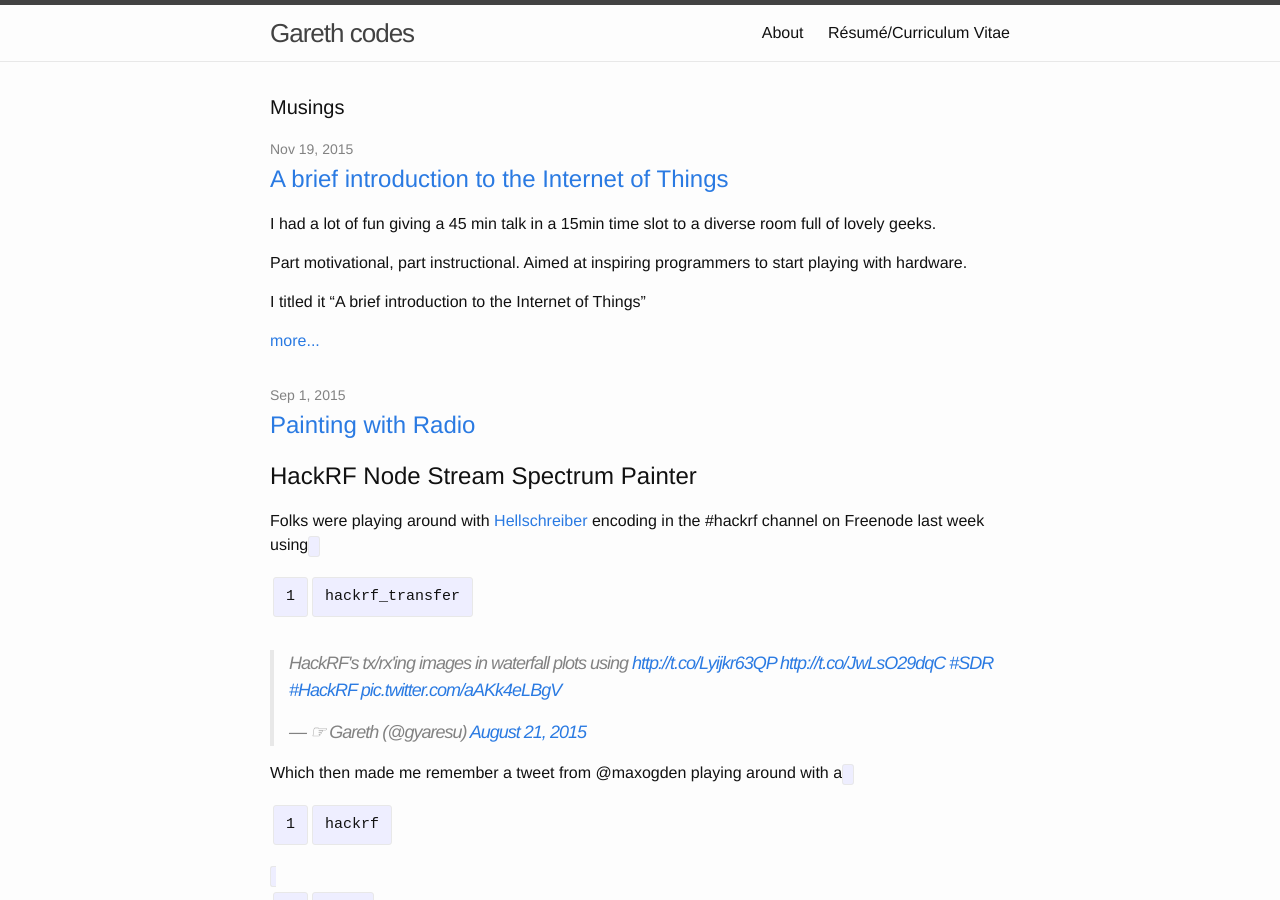
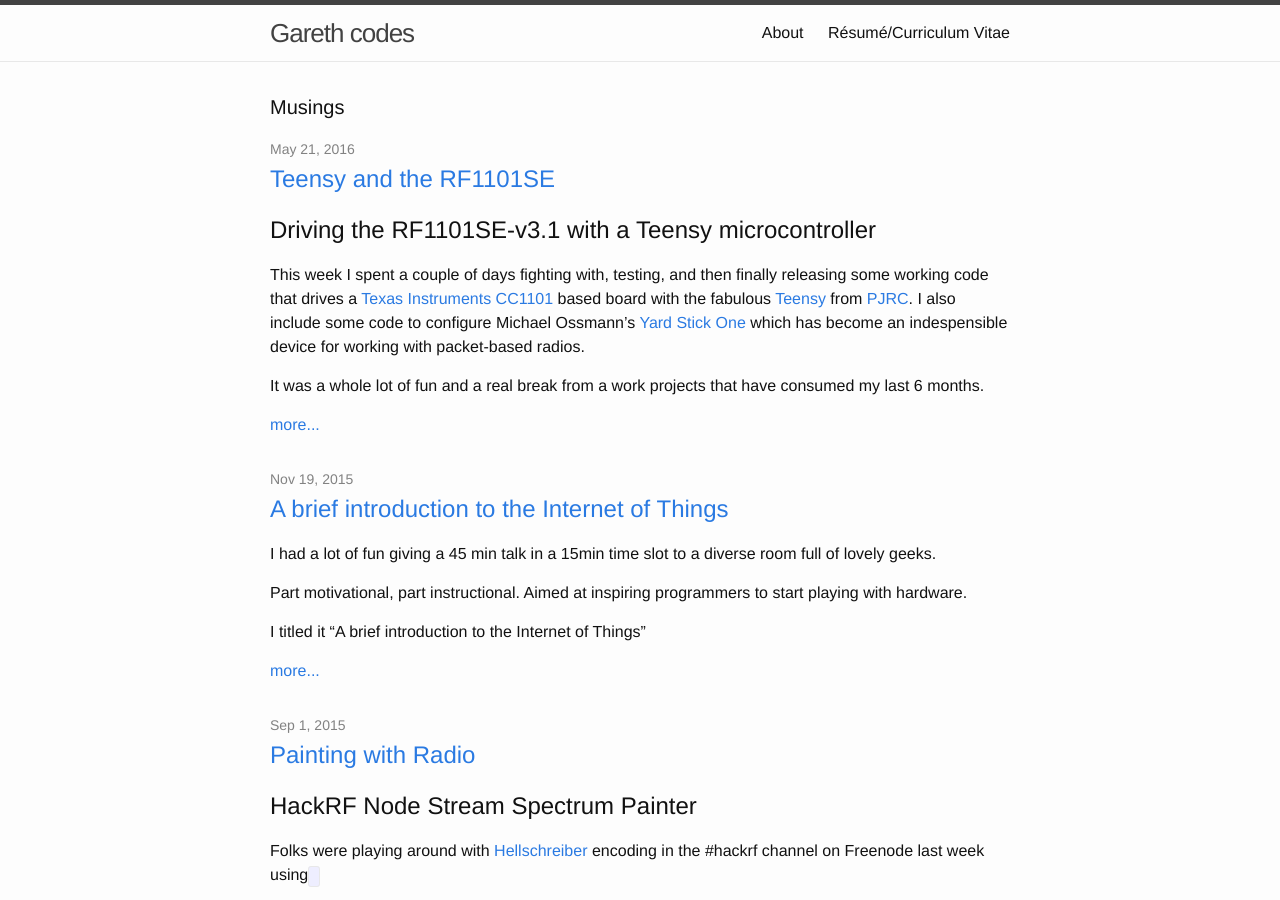
Before and after one commit to gyaresu/gareth.codes, a Jekyll site: the page built from index.html, in a window 1280 px wide and 900 px high. Built offline with Jekyll 4.4.1, drawn with Linux system fonts in a browser that asks for light colours; comment, search, counter and statistics services are not loaded.

Commit message:
updated cv page

```diff
--- /dev/null
+++ b/_posts/2016-05-21-teensy-rf1101se.markdown
@@ -0,0 +1,44 @@
+---
+layout: post
+title:  "Teensy and the RF1101SE"
+date:   2016-05-21 09:11:00
+categories: hacking, technology, sdr
+published: true
+tags: technology, programming, sdr, cc11xx
+---
+
+## Driving the RF1101SE-v3.1 with a Teensy microcontroller
+
+This week I spent a couple of days fighting with, testing, and then finally releasing some working code that drives a [Texas Instruments CC1101][cc1101] based board with the fabulous [Teensy][teensy] from [PJRC][pjrc]. I also include some code to configure Michael Ossmann's [Yard Stick One][ys1] which has become an indespensible device for working with packet-based radios.
+
+It was a whole lot of fun and a real break from a work projects that have consumed my last 6 months.
+
+<!--more-->
+
+The RF1101SE is a generic [Texas Instruments CC1101][cc1101] based board with capacitors and parts limiting the effective frequency range to 433MHz.
+
+![Saleae connected to the RF1101SE-V3.1][rf1101]
+
+If you want to get a Teensy then the best place to source one is while ordering Open Source Hardware circuit boards from [OSHPark.com][oshpark]
+
+Or you can [order a Teensy directly][order] for about US$20 delivered worldwide.
+
+I <3 [OSH Park][oshpark]. They're awesome
+
+
+
+<hr>
+
+<br />
+
+#### Current interests:
+* [example](/)
+   * [nested-example](/)
+
+[cc1101]:           http://www.ti.com/product/cc1101
+[rf1101]:           /files/saleae-rf1101se.jpg
+[ys1]:              https://github.com/greatscottgadgets/yardstick/wiki/YARD-Stick-One
+[teensy]:           https://www.pjrc.com/teensy/teensy31.html
+[pjrc]:             https://www.pjrc.com
+[order]:            http://store.oshpark.com/products/teensy-3-1
+[oshpark]:          https://oshpark.com
--- a/cv.md
+++ b/cv.md
@@ -8,7 +8,11 @@
 
 #### Full name: Gareth*
 
-**Direct link to PDF version**: [Gareth's Curriculum Vitae 2016-04-12.pdf](/files/gareth-curriculum-vitae-2016-04-12.pdf)
+**Please download the PDF version. It's really pretty**
+
+**PDF**: [Gareth's Curriculum Vitae 2016-04-12.pdf](/files/gareth-curriculum-vitae-2016-04-12.pdf)
+
+***
 
 >:-------:|-|:----------------------------|-|:--------------------|--------------------:
 `Email`   |—| <me@gareth.codes>           | | `Location`          | Vancouver, BC
```
Also changed, not shown: 1 other file.
